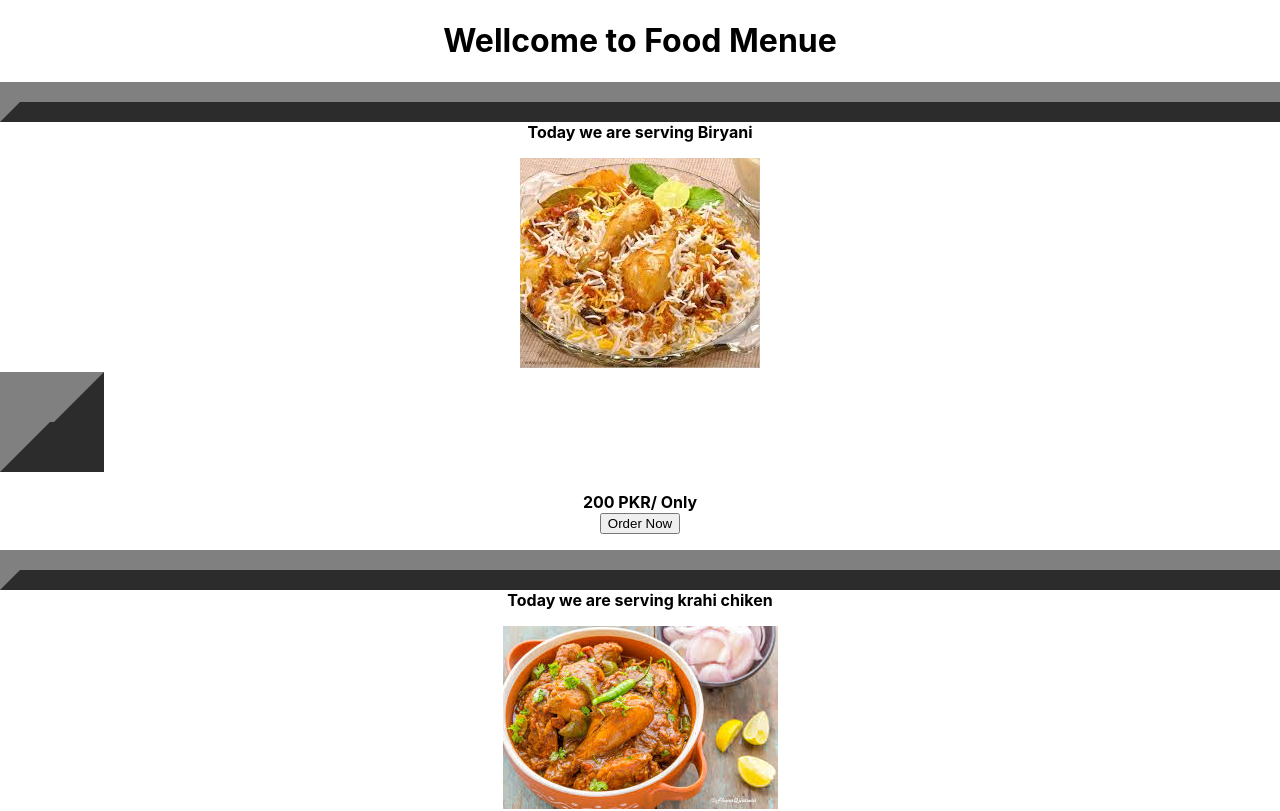
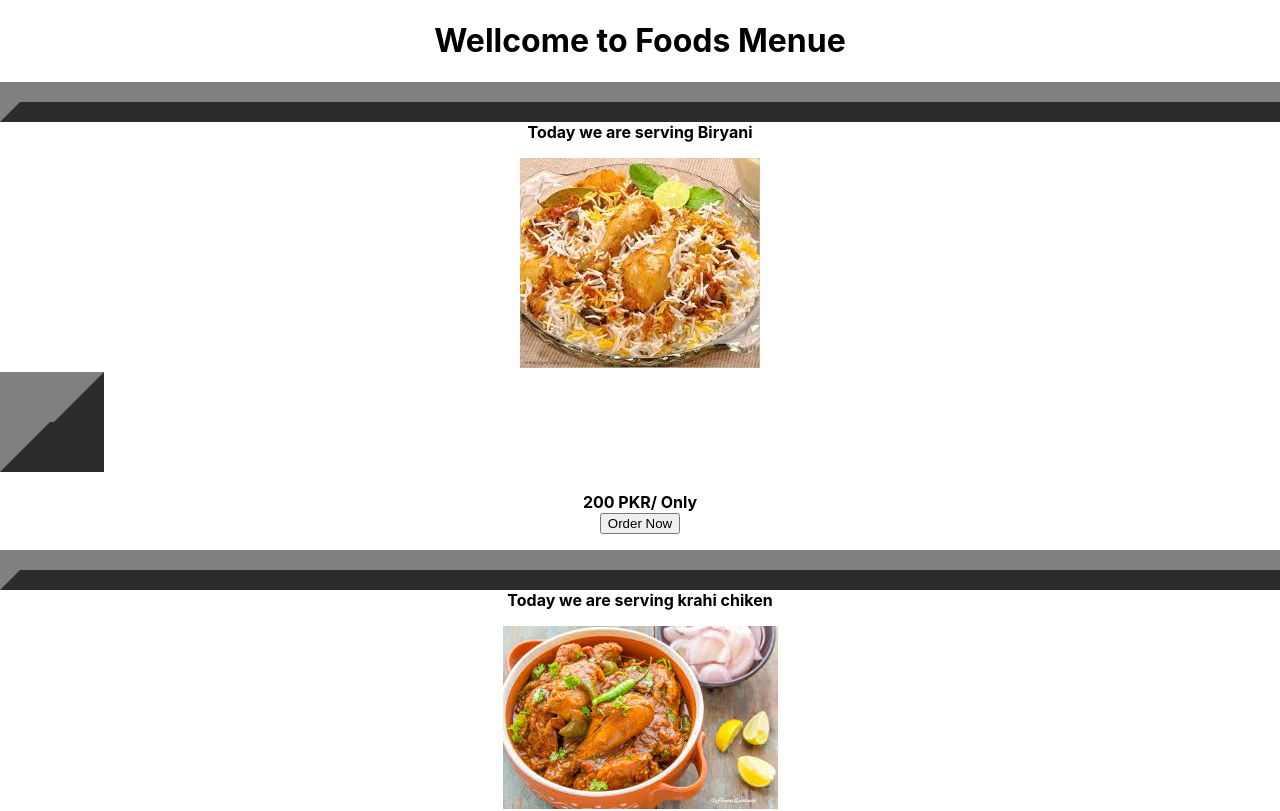
Before and after one commit to Saqlain-55/food_menu1, a React (Create React App) app in the folder app1-react-app/: page / in a window 1280 px wide. Shown: the top 811 px of the page. Built offline with nearby package versions, Linux system fonts and the light colour scheme.

Commit message:
Update App.js

```diff
--- a/app1-react-app/src/App.js
+++ b/app1-react-app/src/App.js
@@ -4,7 +4,7 @@ import Diner from './Diner';
 function App() {
   return (
     <div className="App">
-        <h1> Wellcome to Food Menue</h1>
+        <h1> Wellcome to Foods Menue</h1>
 
 <table width="1300" border="20" bg-color="lighht gray"/>
  {/* <Diner></Diner> */ }
@@ -12,7 +12,7 @@ function App() {
  <p>
  <img src="../images/B.jpg" alt="Biryani" align="center
 "/>
-<table width="10" border="50" bg-color="lighht gray"/>
+<table width="100" border="50" bg-color="lighht gray"/>
  <br></br>
  <price> <b>200 PKR/ Only</b></price>
  <br></br>
```
